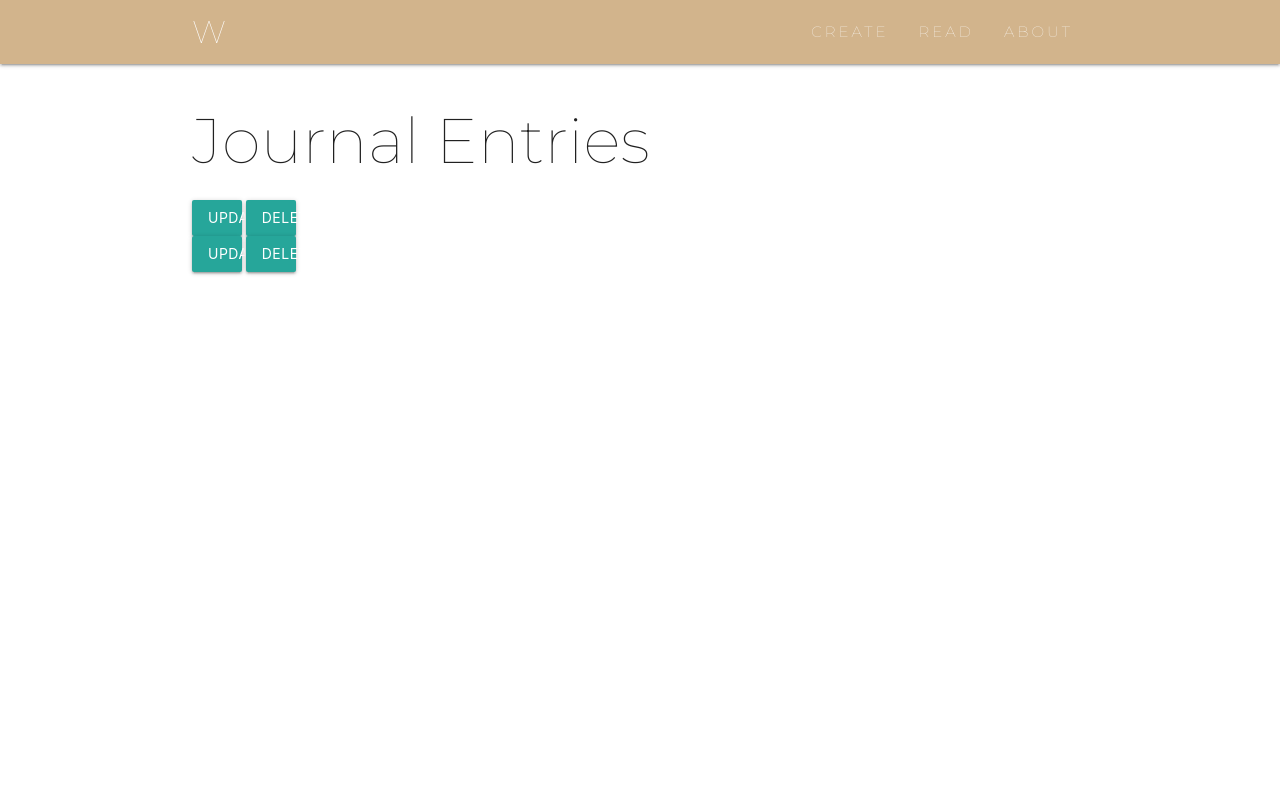
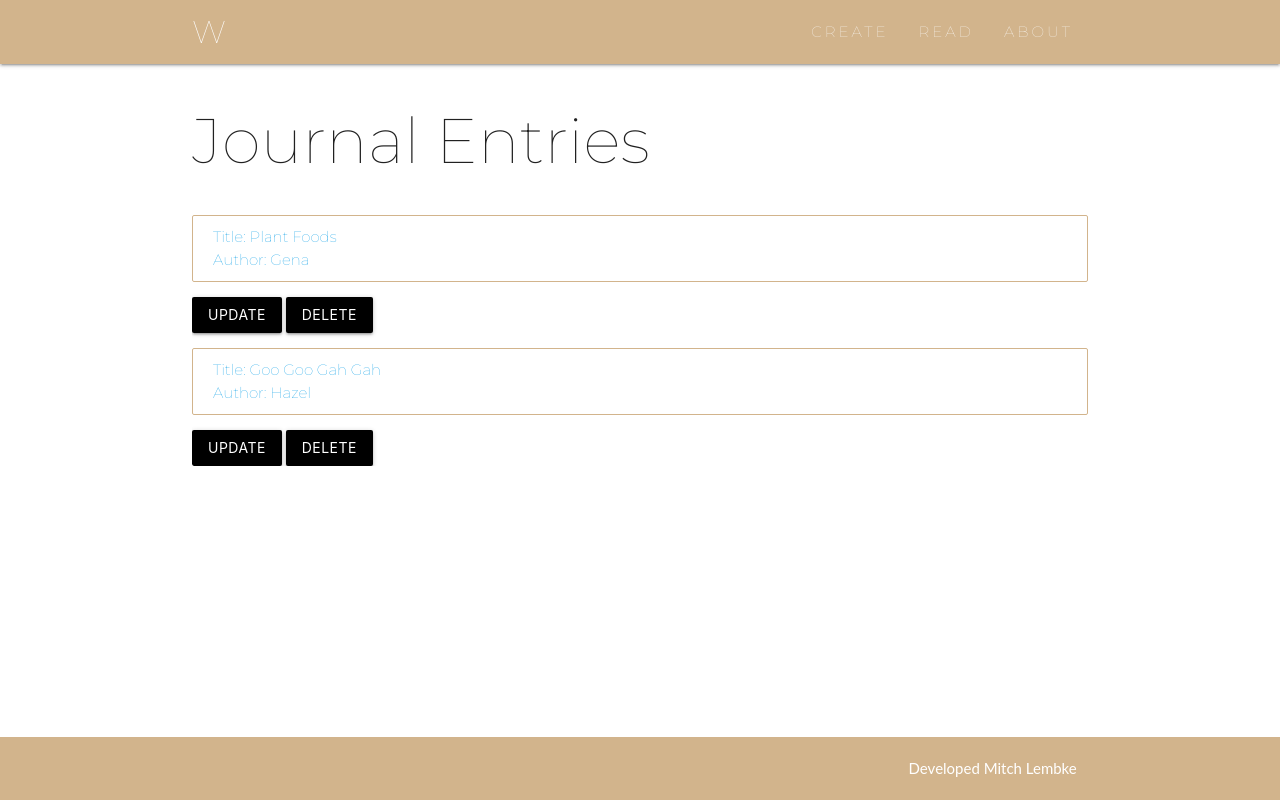
Before and after one commit to mlembke1/python-crud, a Flask app: page /read in a window 1280 px wide. Run offline with Flask 2, Linux system fonts and the light colour scheme; some libraries are stand-ins or nearby versions.

Commit message:
pulling data from the the data.py file and pasting it on the page. Still need to put that data in the database

```diff
--- a/static/js/index.js
+++ b/static/js/index.js
@@ -1,3 +1,8 @@
 $(document).ready(() => {
       $(".dropdown-trigger").dropdown()
+
+      // HANDLE CLICK EVENT THAT POSTS A NEW JOURNAL ENTRY
+      // $('#delete-entry-button').click((e) => {
+      //   e.preventDefault()
+      // })
 })
--- a/static/styles.css
+++ b/static/styles.css
@@ -30,7 +30,86 @@ textarea:focus {
   max-width: 80%;
 }
 
-button.btn {
+button.btn, input[type=submit] {
+  background-color: black;
+  color: white;
+  transition: .35s;
+}
+
+button.btn:hover,
+ input[type=submit]:hover {
+  background-color: tan !important;
+}
+
+
+/* FOOTER */
+
+footer {
+  padding:0;
+  background-color: tan !important;
+}
+
+.social-links {
+  font-family: 'Lato', sans-serif;
   display: inline;
-  width: 50px;
 }
+
+.social-links-head {
+  text-decoration: underline;
+  display: inline;
+}
+
+.clickables {
+  color: white;
+}
+
+.clickables:hover {
+  cursor: pointer;
+  color: #00aff0;
+}
+
+.pad {
+  padding: 5px 0px;
+}
+
+.right-pad {
+  padding-right: 4px;
+}
+
+
+.bottom-pad {
+  margin-bottom: 20px;
+}
+
+footer .row .col.s12 {
+  width: 50%;
+}
+
+body {
+  display: flex;
+  min-height: 100vh;
+  flex-direction: column;
+}
+
+main {
+  flex: 1 0 auto;
+}
+
+.dropdown-content li>a {
+  color: black !important;
+}
+
+.update,
+.delete {
+  display: inline-block;
+}
+
+.collection {
+  border: none !important;
+}
+
+.collection-item {
+  margin: 1em 0 !important;
+  border: 1px solid tan !important;
+  border-radius: 2px;
+}
--- a/templates/create.html
+++ b/templates/create.html
@@ -17,7 +17,7 @@
             <div class="form-group">
           		<textarea type="text" name="journal_entry" class="form-control" placeholder="Write here..." value="{{request.form.journal_entry}}"></textarea>
           	</div>
-          	<p><input type="submit" class="btn btn-primary" value="Submit"></p>
+          	<p><input id="create-entry-button" type="submit" class="btn btn-primary" value="Submit"></p>
           </form>
         </div>
       <div class="col-lg-3 col-sm-1"></div>
--- a/templates/journal_entries.html
+++ b/templates/journal_entries.html
@@ -2,9 +2,13 @@
 
  {% block body %}
    <h1>Journal Entries</h1>
-    <ul class="list-group">
+    <ul class="collection">
       {% for entry in entries %}
-         <li class="list-group-item"><a href="/journal_entry/{{entries.id}}">{{ entries.name }}</a></li>
+         <li class="collection-item">
+           <a href="/journal_entry/{{entry.id}}">Title: {{ entry.title }}</a>
+           <br>
+           <a href="/journal_entry/{{entry.id}}">Author: {{ entry.author }}</a>
+         </li>
          <button class='update btn btn-warning'>Update</button>
          <button class='delete btn btn-danger'>Delete</button>
       {% endfor %}
--- a/templates/layout.html
+++ b/templates/layout.html
@@ -11,10 +11,25 @@
     <title>My Flask App</title>
   </head>
   <body>
-    {% include 'includes/_navbar.html' %}
-    <div class="container">
-      {% block body %} {% endblock %}
-    </div>
+    <main>
+      {% include 'includes/_navbar.html' %}
+      <div class="container">
+        {% block body %} {% endblock %}
+      </div>
+    </main>
+    <footer class="page-footer">
+        <div class="container">
+          <div class="row">
+            <div class="col l5 m5 s6"></div>
+            <div class="col l2 hide-on-small-and-down"></div>
+            <div class="col l5 m5 s6 right-align">
+                <a href="https://www.linkedin.com/in/mitchell-lembke/" target="_blank" class="clickables">
+                  <p class="social-links clickables pad">Developed Mitch Lembke</p>
+                </a>
+            </div>
+          </div>
+        </div>
+      </footer>
     <script
       src="https://code.jquery.com/jquery-3.3.1.js"
       integrity="sha256-2Kok7MbOyxpgUVvAk/HJ2jigOSYS2auK4Pfzbm7uH60="
```
Also changed, not shown: app.py (+8 -0 lines).
